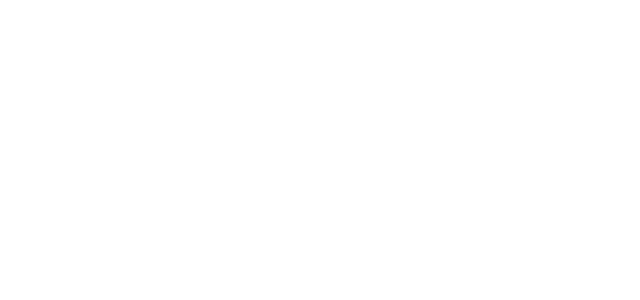
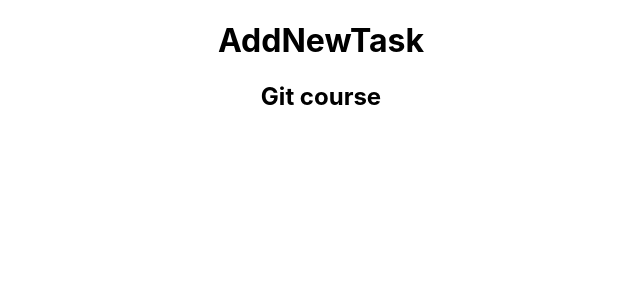
Before and after one commit to s3van/react-beg-06, a React (Create React App) app: page / in a window 1280 px wide. Shown: the top 300 px of the page, without its empty margins (319-959 px from the left). Built offline with nearby package versions, Linux system fonts and the light colour scheme.

Commit message:
AddNewTask

```diff
--- a/src/App.js
+++ b/src/App.js
@@ -1,11 +1,13 @@
 import React, { Component } from 'react'
 import "./App.css"
+import AddNewTask from "./Lesson1/AddNewTask"
 
 
 export default class App extends Component {
   render() {
     return (
       <div className="wrapper">
+        <AddNewTask />
       </div>
     )
   }
--- /dev/null
+++ b/src/Lesson1/AddNewTask.js
@@ -0,0 +1,14 @@
+import React, { Component } from 'react'
+
+export class AddNewTask extends Component {
+    render() {
+        return (
+            <div>
+                <h1>AddNewTask</h1>
+                <h2>Git course</h2>
+            </div>
+        )
+    }
+}
+
+export default AddNewTask
```
